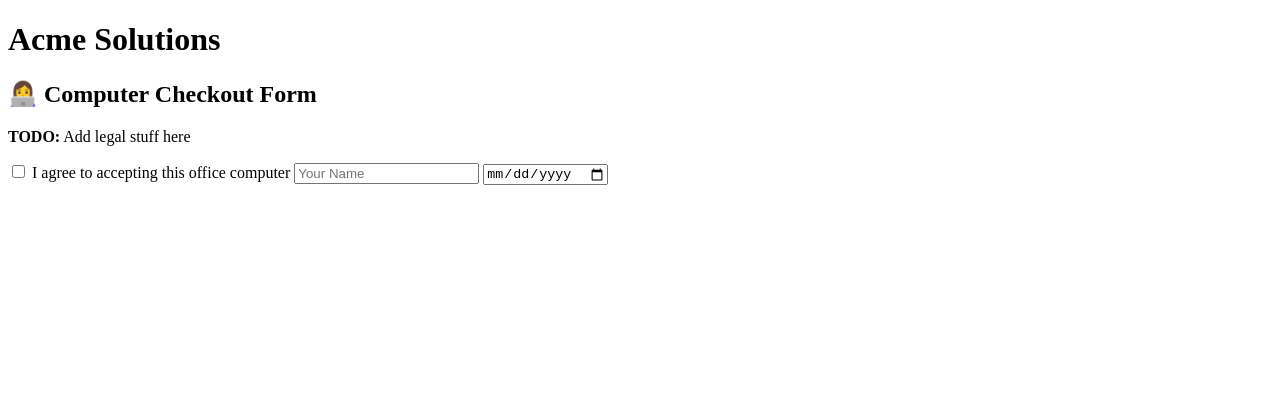
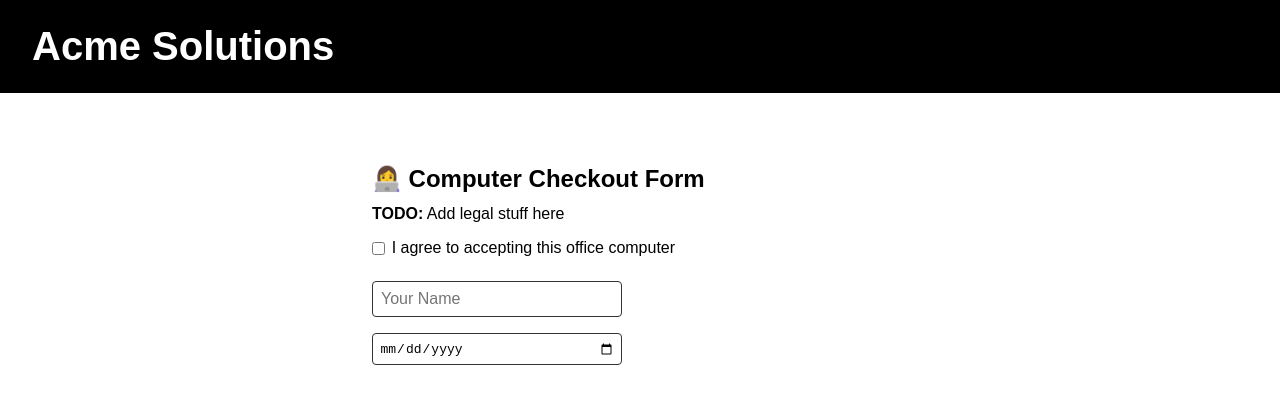
Before and after one commit to OwenDove/acme_solutions, a plain HTML site: page index.html in a window 1280 px wide. Drawn offline with Linux system fonts and the light colour scheme.

Commit message:
Styled Page

```diff
--- a/index.html
+++ b/index.html
@@ -4,21 +4,26 @@
   <meta charset="UTF-8" />
   <meta name="viewport" content="width=device-width, initial-scale=1.0"/>
   <title>Computer Checkout Form</title>
-  <link rel="stylesheet" href="style.css" />
+  <link rel="stylesheet" href="styles.css" />
 </head>
 <body>
   <header>
     <h1>Acme Solutions</h1>
   </header>
-  <div class="container">
+
+  <main class="form-wrapper">
+    <div class="form-container">
       <h2>👩‍💻 <strong>Computer Checkout Form</strong></h2>
       <p><strong>TODO:</strong> Add legal stuff here</p>
-    <label>
+
+      <label class="checkbox-label">
         <input type="checkbox" />
         I agree to accepting this office computer
       </label>
+
       <input type="text" placeholder="Your Name" />
       <input type="date" />
     </div>
+  </main>
 </body>
 </html>
--- a/styles.css
+++ b/styles.css
@@ -1,45 +1,61 @@
+/* General Reset and Base Styles */
+* {
+  box-sizing: border-box;
+  margin: 0;
+  padding: 0;
+}
+
 body {
   font-family: Arial, sans-serif;
-  margin: 0;
-  background: #fff;
-  color: #000;
+  background-color: #ffffff;
+  color: #000000;
 }
 
+/* Header Styling */
 header {
-  background-color: #000 !important;
+  background-color: #000000;
   padding: 1.5em 2em;
 }
 
 header h1 {
   color: white;
-  margin: 0;
   font-size: 2.5em;
   font-weight: bold;
 }
 
-.container {
-  padding: 2em;
-  max-width: 700px;
+/* Main Form Layout */
+.form-wrapper {
+  display: flex;
+  justify-content: center;
+  margin-top: 40px;
 }
 
+.form-container {
+  background-color: rgba(255, 255, 255, 0.95);
+  padding: 2em;
+  max-width: 600px;
+  width: 100%;
+  border-radius: 8px;
+}
+
+/* Form Elements */
 h2 {
   font-size: 1.5em;
-  margin-top: 0.5em;
   margin-bottom: 0.5em;
 }
 
 p {
+  margin-bottom: 1em;
   font-size: 1em;
-  margin-bottom: 1em;
 }
 
-label {
+.checkbox-label {
   display: flex;
   align-items: center;
   margin-bottom: 1.5em;
 }
 
-input[type="checkbox"] {
+.checkbox-label input[type="checkbox"] {
   margin-right: 0.5em;
 }
 
```
Lines whose indentation alone changed are shown as unchanged.
